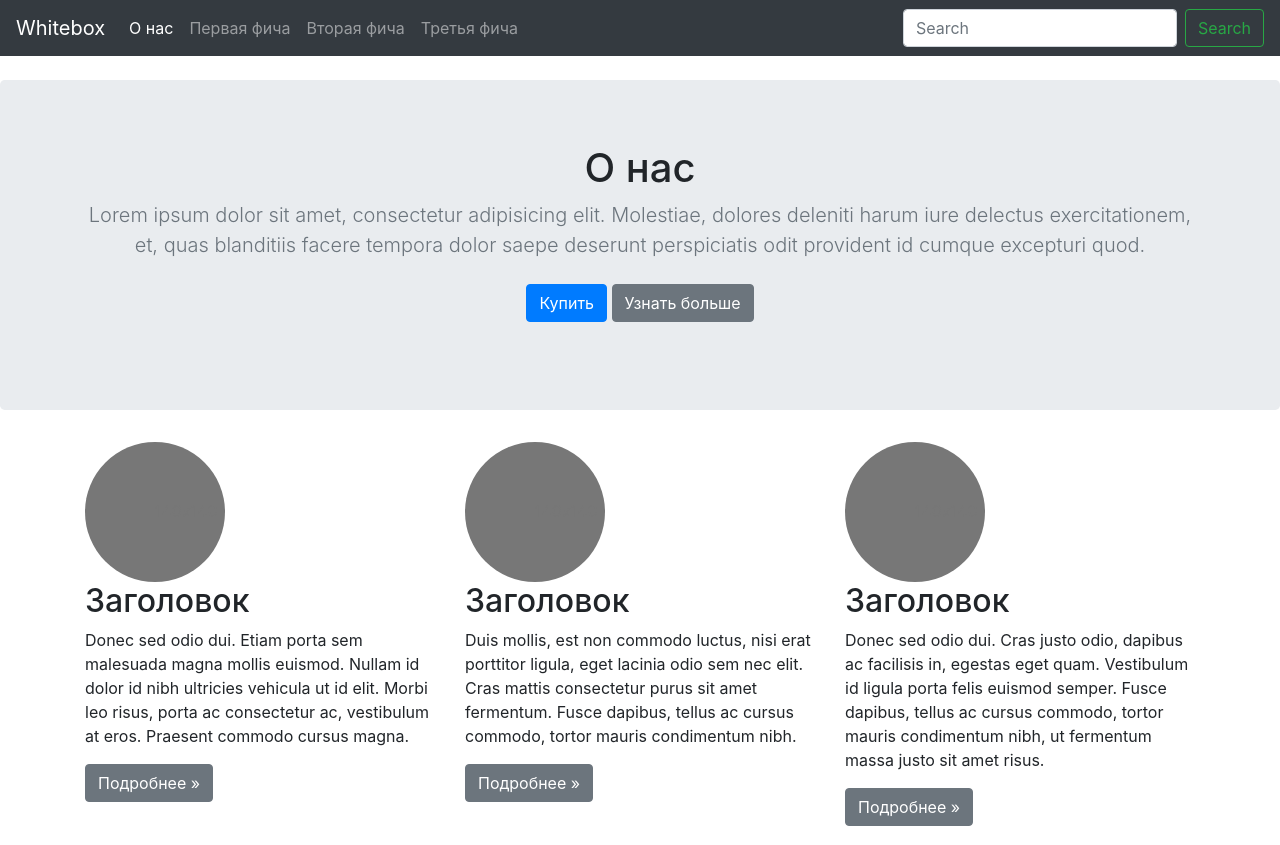
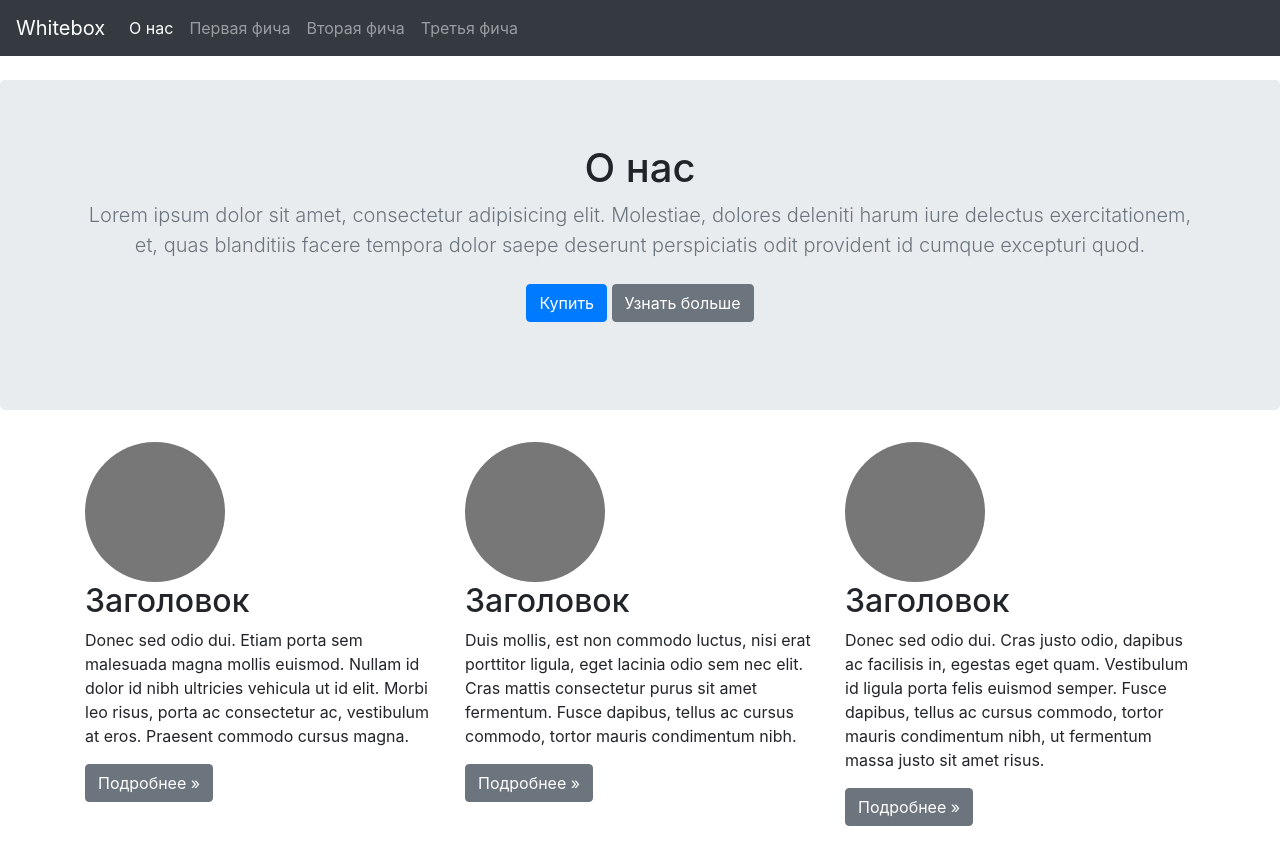
Before and after one commit to ilylo/Whitebox.github.io, a plain HTML site: page index.html in a window 1280 px wide. Shown: the top 845 px of the page. Drawn offline with nearby package versions, Linux system fonts and the light colour scheme; files whose address does not match are found by name.

Commit message:
searchbar removed

```diff
--- a/index.html
+++ b/index.html
@@ -60,17 +60,6 @@
               <a class="nav-link" href="#">Третья фича</a>
             </li>
           </ul>
-          <form class="form-inline mt-2 mt-md-0">
-            <input
-              class="form-control mr-sm-2"
-              type="text"
-              placeholder="Search"
-              aria-label="Search"
-            />
-            <button class="btn btn-outline-success my-2 my-sm-0" type="submit">
-              Search
-            </button>
-          </form>
         </div>
       </nav>
     </header>
```
